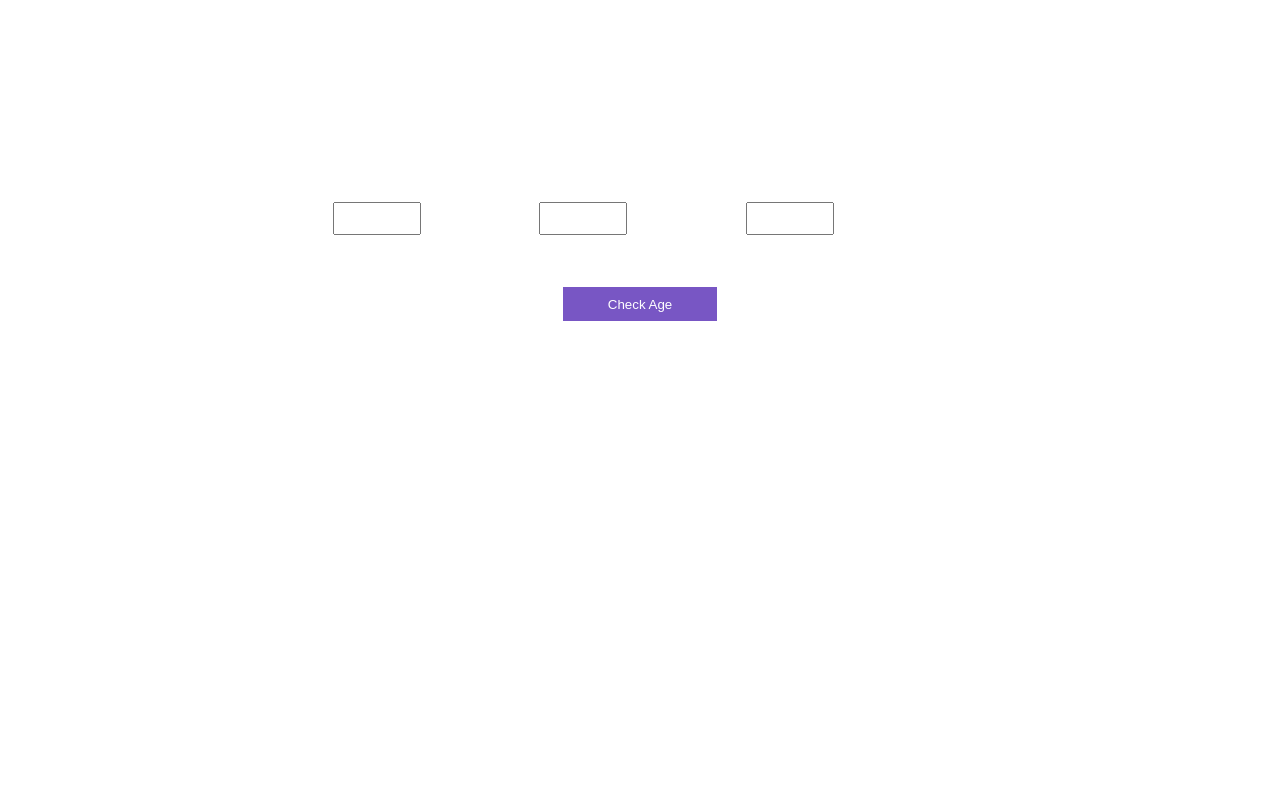
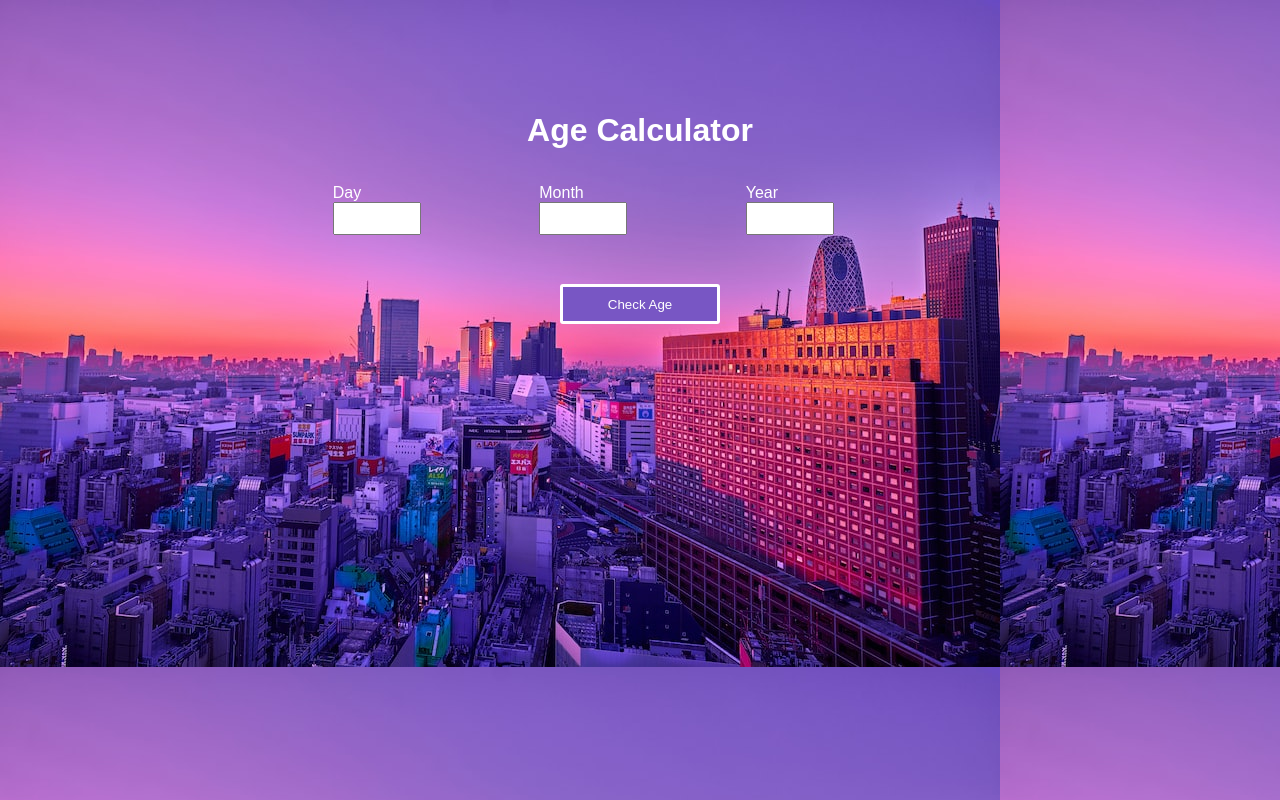
Before and after one commit to Deiyveed/ageCalculator-CodeNinjas, a plain HTML site: page index.html in a window 1280 px wide. Drawn offline with Linux system fonts and the light colour scheme; the site is published under a folder, as on GitHub Pages, so addresses that start at the root find nothing.

Commit message:
Update style.css

```diff
--- a/css/style.css
+++ b/css/style.css
@@ -10,7 +10,7 @@ body {
     display: flex;
     justify-content: center;
     align-items: center;
-    background-image: url("/bg-img.jpg");
+    background-image: url("../bg-img.jpg");
 }
 
 .wrapper {
```
